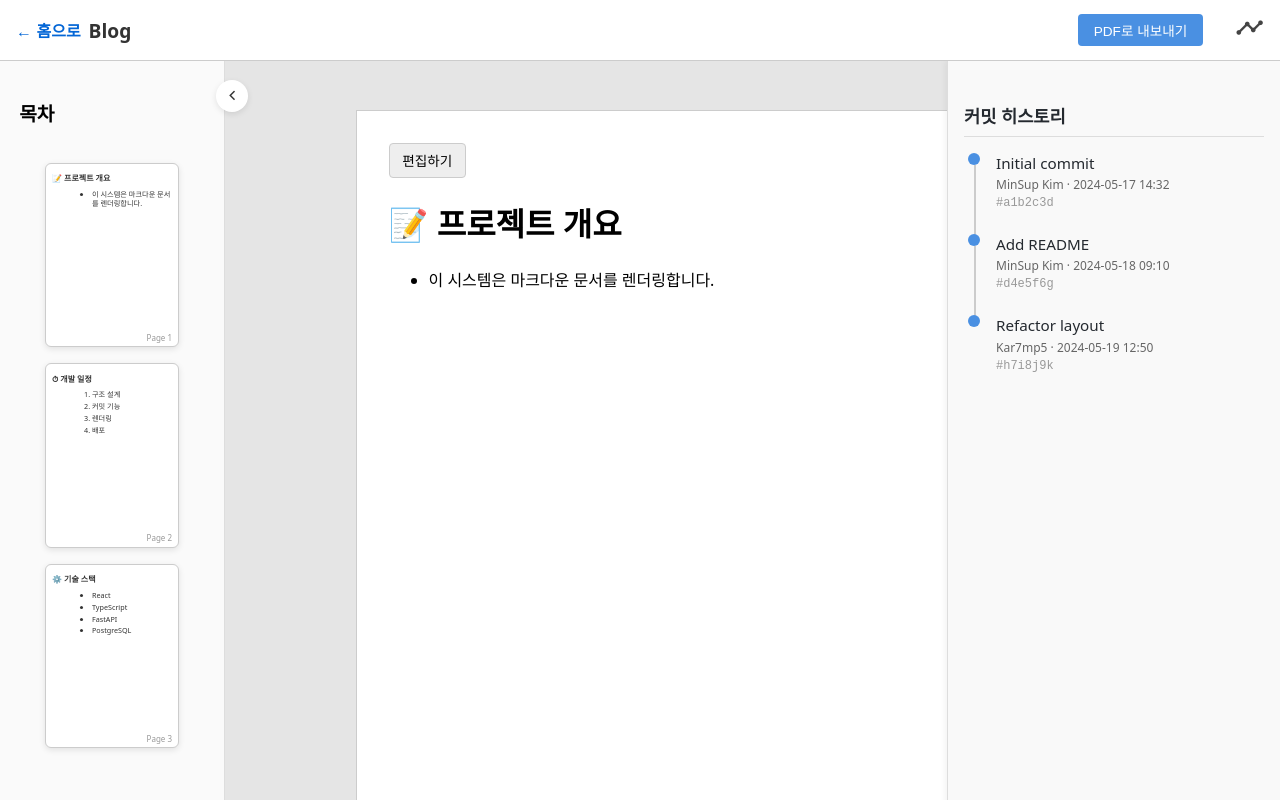
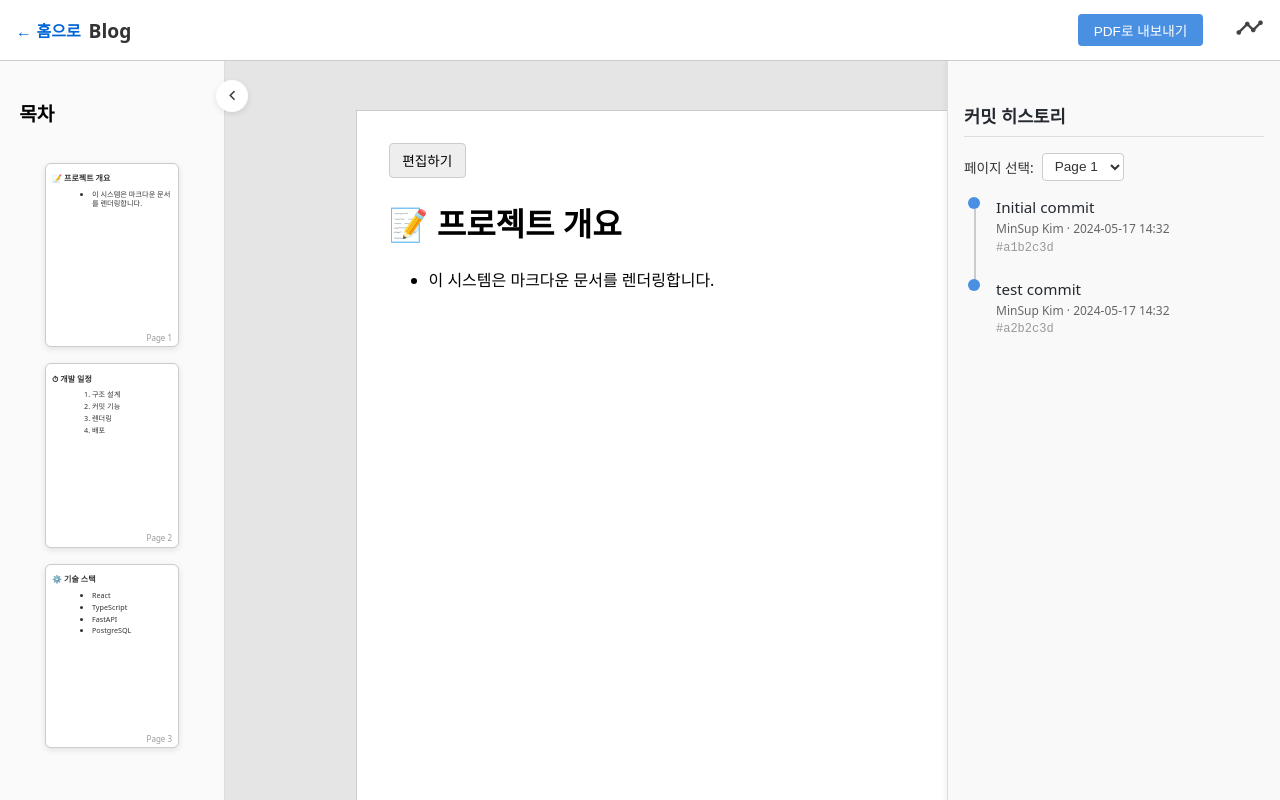
Before and after one commit to Gidok-Database/gidok, a React (Vite) app in the folder frontend/: page /project/Blog in a window 1280 px wide. Both pictures are taken after a click on the element "timeline". Built offline with nearby package versions, Linux system fonts and the light colour scheme.

Commit message:
feat: 깃 그래프 페이지별로 보이도록 수정

```diff
--- a/frontend/src/pages/Project/Project.css
+++ b/frontend/src/pages/Project/Project.css
@@ -146,6 +146,24 @@
   border-bottom: 1px solid #ddd;
   padding-bottom: 0.5rem;
 }
+.history-panel .page-select-wrapper {
+  display: flex;
+  align-items: center;
+  gap: 0.5rem;
+  margin-bottom: 1rem;
+}
+.history-panel .page-select-wrapper label {
+  font-size: 0.85rem;
+  color: #333;
+}
+.history-panel .page-select-wrapper select {
+  padding: 0.3rem 0.5rem;
+  border: 1px solid #ccc;
+  border-radius: 4px;
+  font-size: 0.85rem;
+  background-color: white;
+  color: #333;
+}
 .history-panel .git-graph-list {
   list-style: none;
   padding: 0;
--- a/frontend/src/pages/Project/Project.scss
+++ b/frontend/src/pages/Project/Project.scss
@@ -162,6 +162,27 @@
     padding-bottom: 0.5rem;
   }
 
+  .page-select-wrapper {
+    display: flex;
+    align-items: center;
+    gap: 0.5rem;
+    margin-bottom: 1rem;
+
+    label {
+      font-size: 0.85rem;
+      color: #333;
+    }
+
+    select {
+      padding: 0.3rem 0.5rem;
+      border: 1px solid #ccc;
+      border-radius: 4px;
+      font-size: 0.85rem;
+      background-color: white;
+      color: #333;
+    }
+  }
+
   .git-graph-list {
     list-style: none;
     padding: 0;
--- a/frontend/src/pages/Project/Project.tsx
+++ b/frontend/src/pages/Project/Project.tsx
@@ -12,6 +12,7 @@
   author: string;
   date: string;
   parents: string[];
+  pageIndex: number;
 }
 
 export default function Project() {
@@ -31,24 +32,36 @@
       author: "MinSup Kim",
       date: "2024-05-17 14:32",
       parents: [],
+      pageIndex: 0,
+    },
+    {
+      id: "a2b2c3d",
+      message: "test commit",
+      author: "MinSup Kim",
+      date: "2024-05-17 14:32",
+      parents: ["a1b2c3d"],
+      pageIndex: 0,
     },
     {
       id: "d4e5f6g",
       message: "Add README",
       author: "MinSup Kim",
       date: "2024-05-18 09:10",
-        parents: ["a1b2c3d"],
+      parents: [],
+      pageIndex: 1,
     },
     {
       id: "h7i8j9k",
       message: "Refactor layout",
       author: "Kar7mp5",
       date: "2024-05-19 12:50",
-        parents: ["d4e5f6g"],
+      parents: [],
+      pageIndex: 2,
     },
   ]);
 
   const [showHistory, setShowHistory] = useState(false);
+  const [selectedPage, setSelectedPage] = useState(0);
   const previewRef = useRef<HTMLDivElement>(null);
 
   const handlePageUpdate = (index: number, content: string) => {
@@ -78,14 +91,16 @@
       pdf.addImage(imgData, "PNG", 0, 0, pdfWidth, pdfHeight);
     }
 
-      pdf.save("document_preview.pdf");
+    pdf.save("새 문서.pdf");
   };
 
   return (
     <div className="layout-container">
       <header className="top-nav">
         <div className="nav-left">
-            <button onClick={() => navigate(-1)} className="home-button">← 홈으로</button>
+          <button onClick={() => navigate("/")} className="home-button">
+            ← 홈으로
+          </button>
           <span className="project-title">{projectName}</span>
         </div>
         <div className="nav-right">
@@ -113,16 +128,34 @@
         <div className="history-panel-wrapper">
           <aside className={`history-panel ${showHistory ? "show" : ""}`}>
             <h3>커밋 히스토리</h3>
+            <div className="page-select-wrapper">
+              <label htmlFor="page-select">페이지 선택: </label>
+              <select
+                id="page-select"
+                value={selectedPage}
+                onChange={(e) => setSelectedPage(Number(e.target.value))}
+              >
+                {markdownPages.map((_, idx) => (
+                  <option key={idx} value={idx}>
+                    Page {idx + 1}
+                  </option>
+                ))}
+              </select>
+            </div>
             <ul className="git-graph-list">
-                {commits.map((commit, i) => (
+              {commits
+                .filter((commit) => commit.pageIndex === selectedPage)
+                .map((commit, i, filtered) => (
                   <li
                     className="graph-item"
                     key={commit.id}
-                    onClick={() => navigate(`/project/${projectName}/commit/${commit.id}`)}
+                    onClick={() =>
+                      navigate(`/project/${projectName}/commit/${commit.id}`)
+                    }
                   >
                     <div className="graph-line">
                       <div className="circle" />
-                      {i !== commits.length - 1 && <div className="vertical-line" />}
+                      {i !== filtered.length - 1 && <div className="vertical-line" />}
                     </div>
                     <div className="commit-info">
                       <div className="commit-message">{commit.message}</div>
```
Lines whose indentation alone changed are shown as unchanged.
